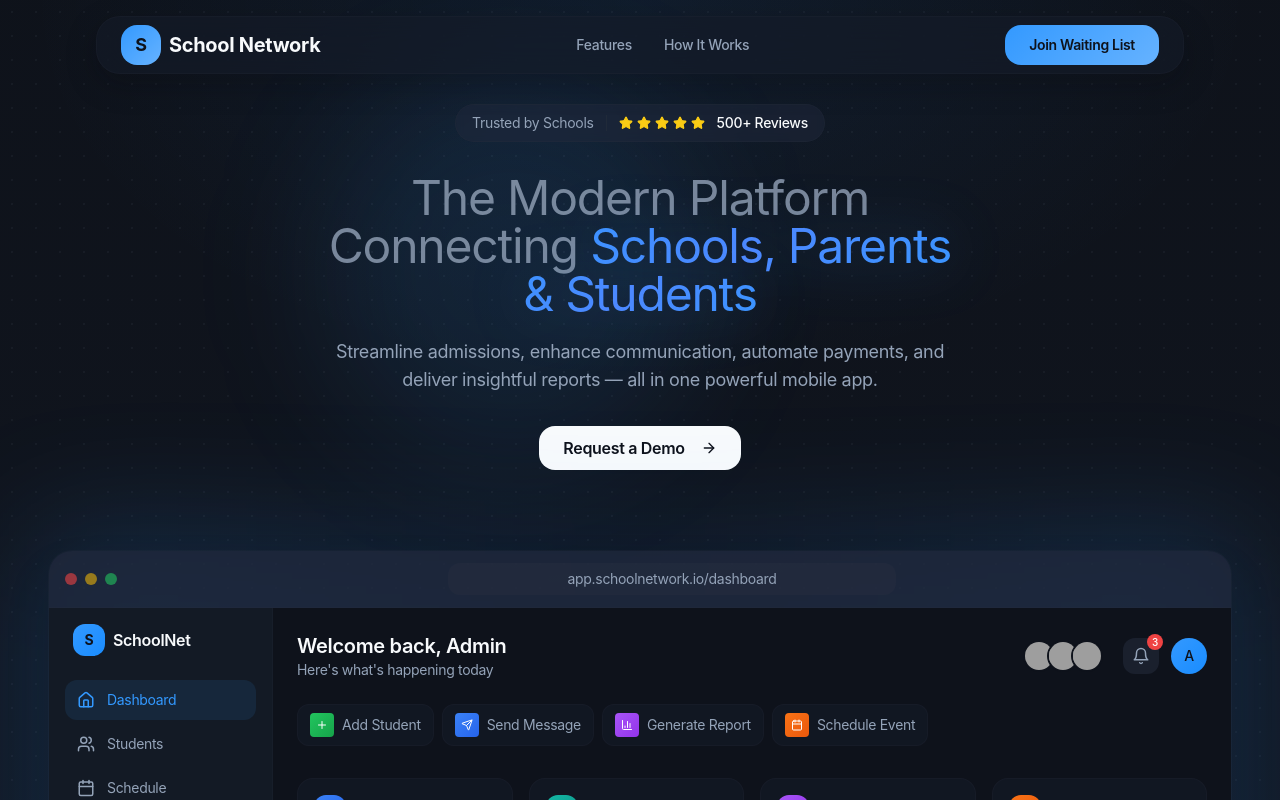
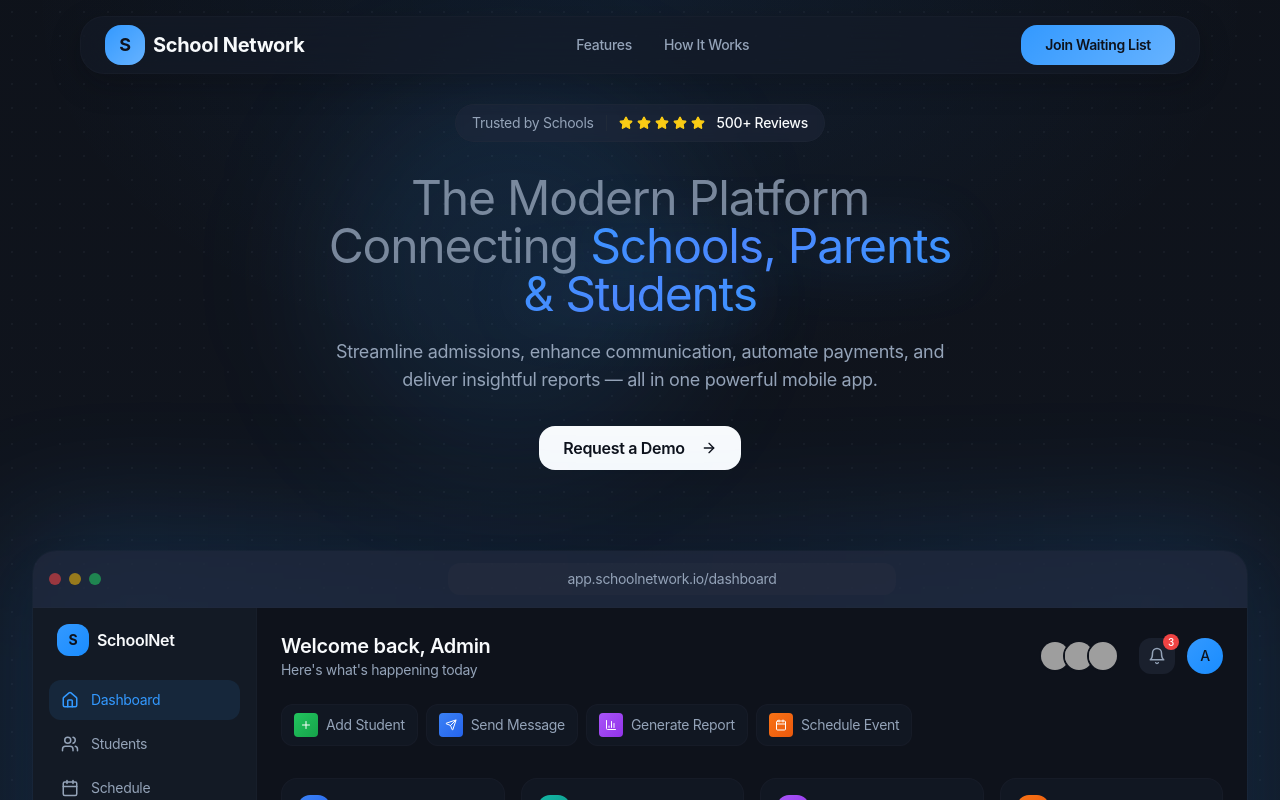
Before and after one commit to Gracekal91/LP-SN, a React (Vite) app: page / in a window 1280 px wide. Shown: the top 800 px of the page. Built offline with nearby package versions, Linux system fonts and the light colour scheme; grey boxes are pictures that could not be loaded; the HTML template or start-up script is replaced by a standard one.

Commit message:
fix padding

```diff
--- a/tailwind.config.ts
+++ b/tailwind.config.ts
@@ -7,7 +7,7 @@ export default {
   theme: {
     container: {
       center: true,
-      padding: "2rem",
+      padding: "1rem",
       screens: {
         "2xl": "1200px",
       },
```
